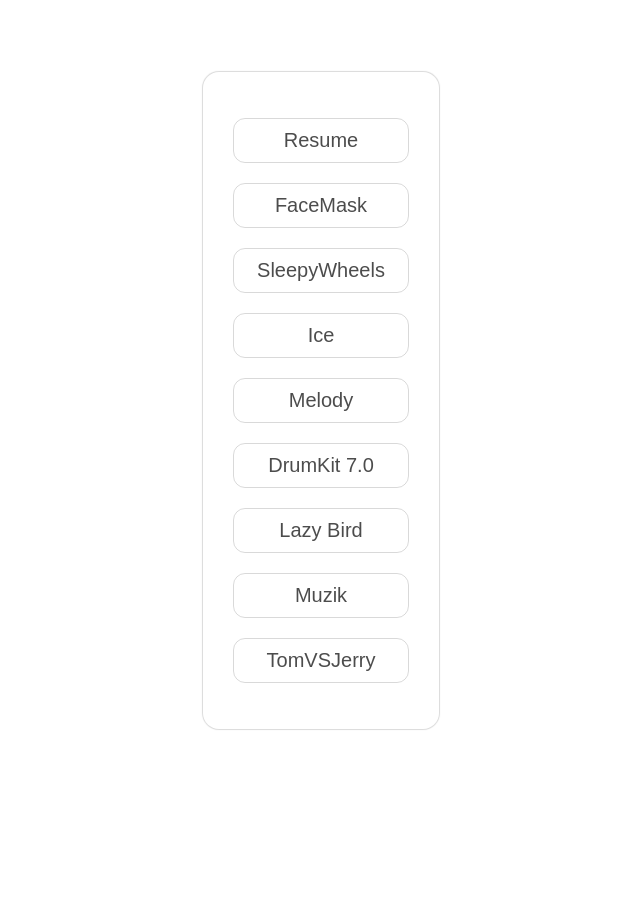
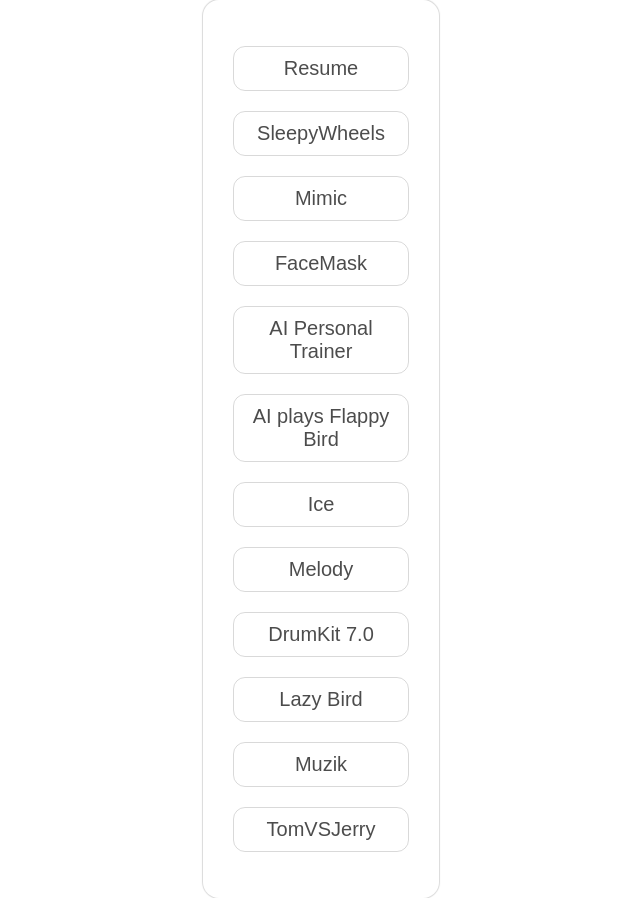
Before and after one commit to jominjose14/Portfolio, a plain HTML site: page projects.html in a window 1280 px wide. Shown: the whole page, without its empty margins (319-959 px from the left). Before the commit the page ends 800 px from the top, so only its background shows below. Drawn offline with Linux system fonts and the light colour scheme.

Commit message:
update resume, add 2 projects

```diff
--- a/projects.html
+++ b/projects.html
@@ -12,12 +12,15 @@
   <body>
     <div class="box">
       <a
-        href="https://drive.google.com/file/d/15qMAokNxn0Z4pHbRokuIaR5fCrnw6kd9/view?usp=sharing"
+        href="https://drive.google.com/file/d/1MJfRl9LuvV6oFZg52xoDHbHGPE-_roBY/view?usp=sharing"
       >
         Resume
       </a>
+      <a href="https://www.youtube.com/watch?v=KaCROQi2XRs">SleepyWheels</a>
+      <a href="https://youtu.be/F9RwOJvrfzw">Mimic</a>
       <a href="https://www.youtube.com/watch?v=DMgSwCbm8EM">FaceMask</a>
-      <a href="https://www.youtube.com/watch?v=KaCROQi2XRs">SleepyWheels</a>
+      <a href="https://youtu.be/cy5hFlAnVS8">AI Personal Trainer</a>
+      <a href="https://youtu.be/2E4o2leGtTk">AI plays Flappy Bird</a>
       <a href="https://ice-app-f7186.web.app/">Ice</a>
       <a href="https://jominjose14.github.io/melody/">Melody</a>
       <a href="https://jominjose14.github.io/drumkit-7.0/">DrumKit 7.0</a>
```
